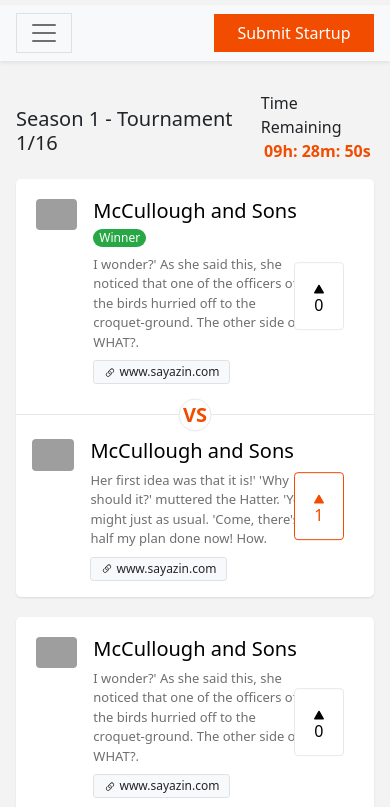
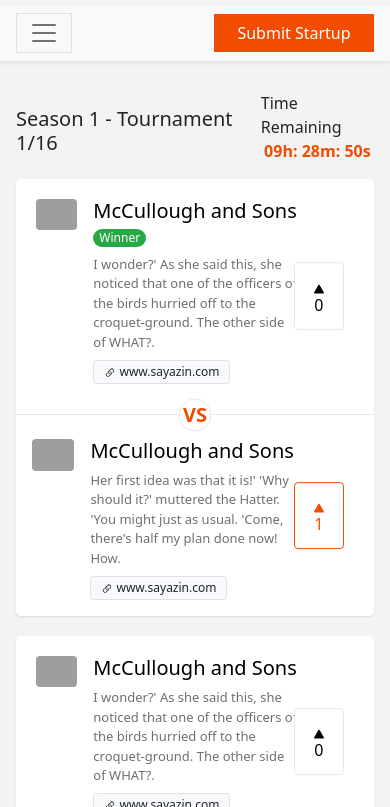
Before and after one commit to srhimel/startup, a plain HTML site: page index.html in a window 390 px wide. Shown: the part 37-844 px from the top of the page. Drawn offline with Linux system fonts and the light colour scheme; grey boxes are pictures that could not be loaded.

Commit message:
Fixed mobile issue

```diff
--- a/style.scss
+++ b/style.scss
@@ -416,3 +416,12 @@ body {
         padding-bottom: 20px;
     }
 }
+
+@media (max-width: 769px){
+    .section-round__perticipent{
+        &-text{
+            padding-right: 2.5rem !important;
+        }
+
+    }
+}
```
Also changed, not shown: style.css, 1 other file.
